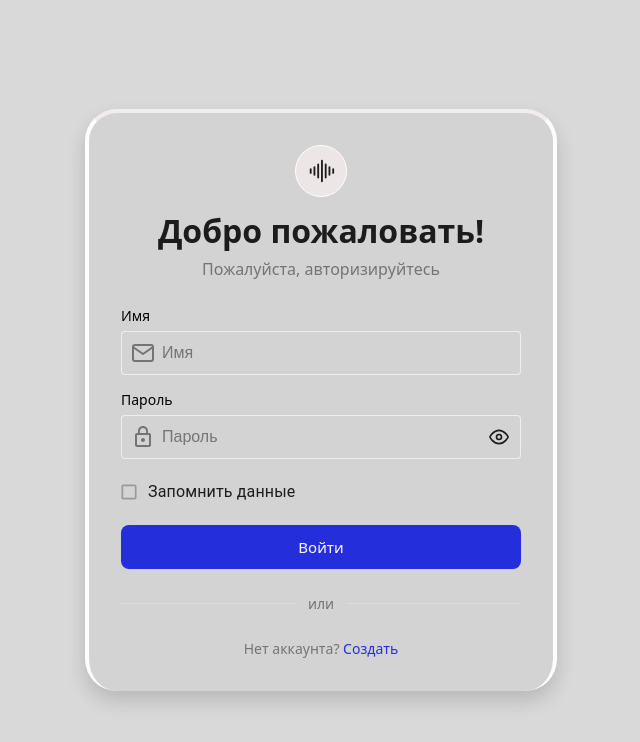
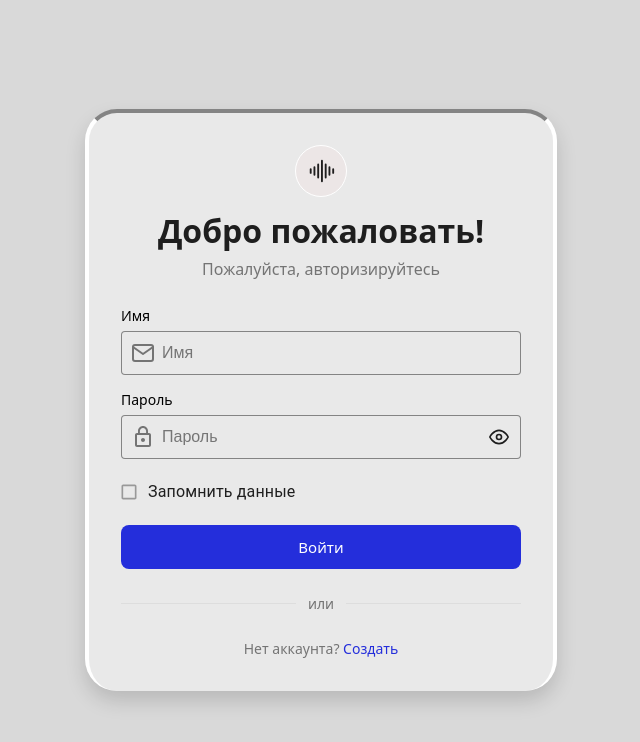
Before and after one commit to Rainatnight/itguru, a React (Vite) app: page / in a window 1280 px wide. Shown: the top 742 px of the page, without its empty margins (319-959 px from the left). Built offline with nearby package versions, Linux system fonts and the light colour scheme.

Commit message:
chore: цвета

```diff
--- a/src/App.css
+++ b/src/App.css
@@ -6,8 +6,8 @@
   justify-content: center;
   align-items: center;
 
-  --color-main: rgba(243, 239, 239, 0.96);
-  --color-secondary: #d3d3d3;
+  --color-main: rgba(128, 128, 128, 0.96);
+  --color-secondary: #e9e9e9;
 
   --color-blue: #242edb;
   --color-black: #232323;
--- a/src/components/Catalog/BottomBlock/Products/Products.module.scss
+++ b/src/components/Catalog/BottomBlock/Products/Products.module.scss
@@ -21,7 +21,7 @@
 
 .header {
   font-weight: bold;
-  color: var(--color-secondary);
+  color: var(--text-light-grey);
   border-bottom: 1px solid var(--text-light-grey);
 }
 
```
